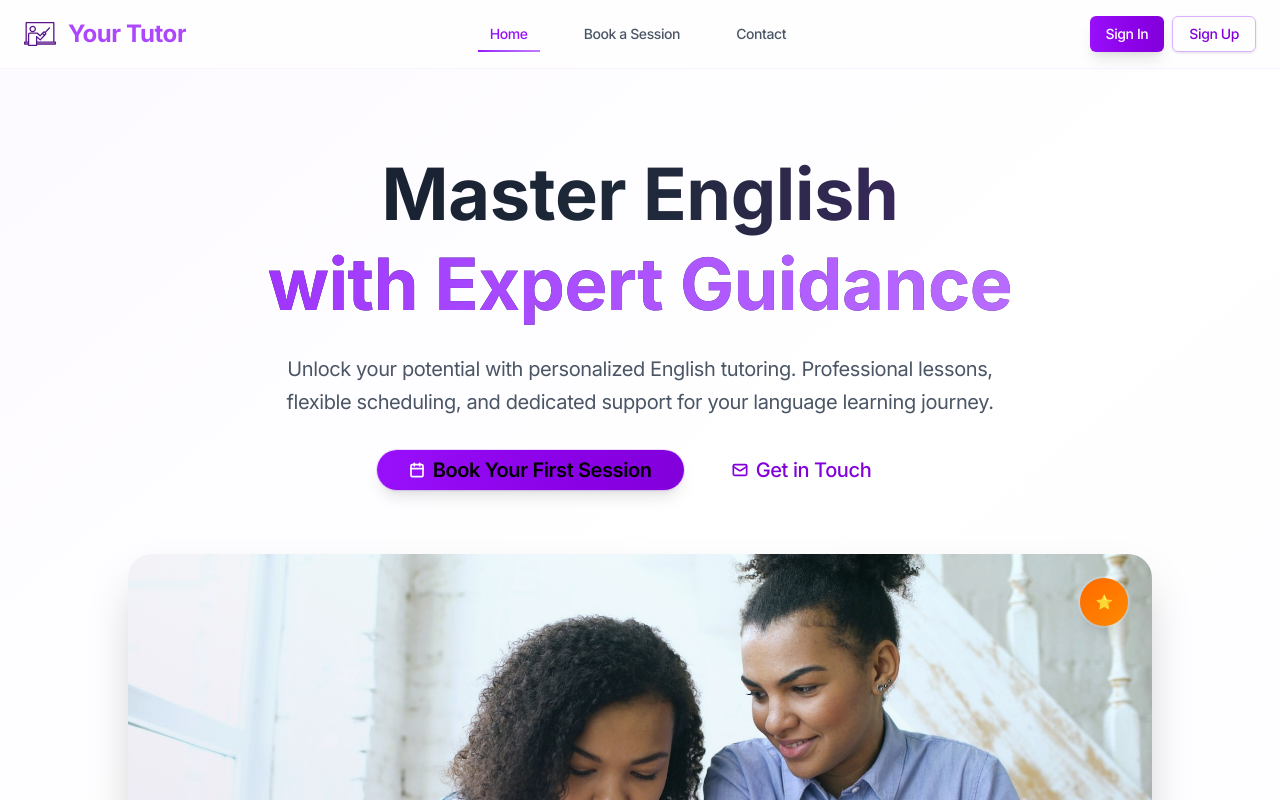
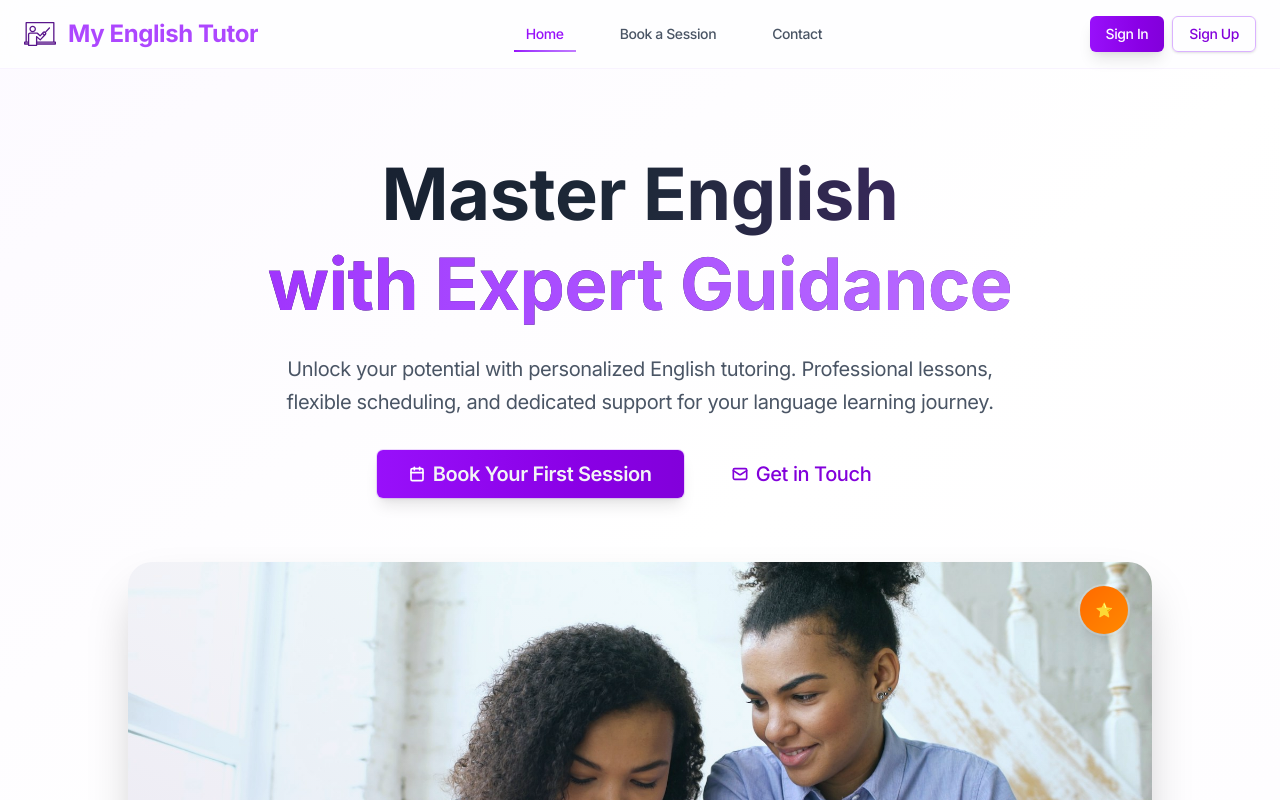
Before and after one commit to bojan09/english-tutor, a React (Vite) app: page / in a window 1280 px wide. Shown: the top 800 px of the page. Built offline with nearby package versions, Linux system fonts and the light colour scheme; no server answers.

Commit message:
bug fixes

```diff
--- a/index.html
+++ b/index.html
@@ -5,7 +5,7 @@
   <meta charset="UTF-8" />
   <link rel="icon" type="image/svg+xml" href="./public/icon.svg" />
   <meta name="viewport" content="width=device-width, initial-scale=1.0" />
-  <title>Your Tutor</title>
+  <title>My English Tutor</title>
 </head>
 
 <body>
--- a/src/components/Footer.tsx
+++ b/src/components/Footer.tsx
@@ -25,7 +25,7 @@ const Footer = () => {
               to="/"
               className="text-2xl font-bold bg-gradient-to-r from-purple-200 to-purple-600 bg-clip-text text-transparent mb-4 flex items-center gap-3"
             >
-              <img src={logo} alt="logo" className="size-8" /> Your Tutor
+              <img src={logo} alt="logo" className="size-8" /> My English Tutor
             </Link>
             <p className="text-gray-300 text-sm leading-relaxed mb-6 opacity-80">
               Empowering your English journey with expert, personalized
--- a/src/components/Hero.tsx
+++ b/src/components/Hero.tsx
@@ -25,7 +25,7 @@ const HeroSection = () => {
           <Button
             asChild
             size="lg"
-            className="group relative bg-gradient-to-r from-purple-600 to-purple-700 hover:from-purple-700 hover:to-purple-800 text-xl font-semibold px-8 py-4 shadow-lg hover:shadow-2xl/50 ring-1 ring-purple-500/20 transition-all duration-300 transform hover:scale-[1.02] hover:-translate-y-0.5 rounded-full"
+            className="group relative bg-gradient-to-r from-purple-600 to-purple-700 hover:from-purple-700 hover:to-purple-800 text-xl font-semibold px-8 py-6 shadow-lg hover:shadow-2xl/50 ring-1 ring-purple-500/20 transition-all duration-300 transform hover:scale-[1.02] hover:-translate-y-0.5 text-gray-100"
           >
             <Link to="/book-session" className="flex items-center gap-2">
               <CalendarIcon
@@ -40,7 +40,7 @@ const HeroSection = () => {
             asChild
             variant="ghost"
             size="lg"
-            className="text-xl font-medium px-8 py-4 text-purple-700 hover:text-purple-900 hover:bg-transparent border-transparent hover:border-b-2 hover:border-purple-500 transition-all duration-300 rounded-full relative overflow-hidden"
+            className="text-xl font-medium px-8 py-6 text-purple-700 hover:text-purple-900 hover:bg-transparent border-transparent hover:border-b-2 hover:border-purple-500 transition-all duration-300 relative overflow-hidden"
           >
             <Link to="/contact" className="flex items-center gap-2">
               <Mail className="h-5 w-5" strokeWidth={2.5} />
--- a/src/components/Layout.tsx
+++ b/src/components/Layout.tsx
@@ -35,7 +35,7 @@ const Layout = ({ children }: LayoutProps) => {
             to="/"
             className="text-2xl font-bold bg-gradient-to-r from-purple-500 to-purple-500 bg-clip-text text-transparent hover:from-purple-700 hover:to-purple-800 transition-all duration-300 flex items-center justify-center gap-3"
           >
-            <img src={logo} alt="logo" className="size-8" /> Your Tutor
+            <img src={logo} alt="logo" className="size-8" /> My English Tutor
           </Link>
           <nav className="hidden md:flex space-x-8">
             <Link
```
